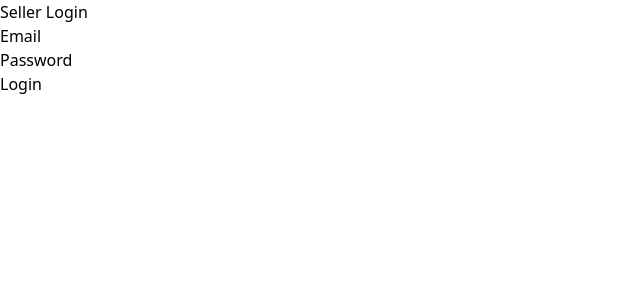
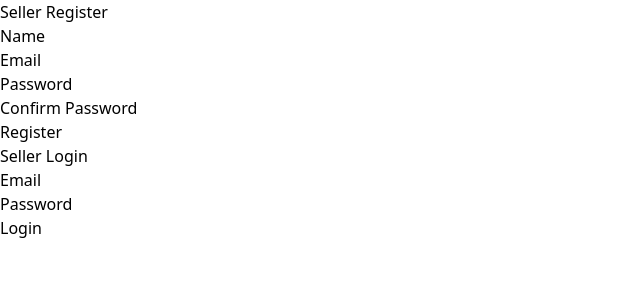
Before and after one commit to chiragparihar7/ecommerce-react-app, a React (Vite) app: page / in a window 1280 px wide. Shown: the top 300 px of the page, without its empty margins (0-640 px from the left). Built offline with nearby package versions, Linux system fonts and the light colour scheme.

Commit message:
Refactor validation in Login and Register forms to improve error messages and add regex checks

```diff
--- a/src/App.jsx
+++ b/src/App.jsx
@@ -7,6 +7,7 @@ function App() {
 
   return (
     <>
+      <Register />
        <Login />
     </>
   )
--- a/src/containers/seller/auth/Login.jsx
+++ b/src/containers/seller/auth/Login.jsx
@@ -10,12 +10,17 @@ const Login = () => {
     },
     validationSchema: Yup.object({
       email: Yup.string()
-        .email("Invalid email address")
+        .email("Invalid email format")
         .required("Email is required"),
-      passord: Yup.string()
-        .min(6, "Password must be at least 6 characters")
+
+      password: Yup.string()
+        .matches(
+          /^(?=.*[A-Z])(?=.*\d)(?=.*[@$!%*?&])[A-Za-z\d@$!%*?&]{6,}$/,
+          "Invalid password format"
+        )
         .required("Password is required"),
     }),
+
     onSubmit: async (values) => {
       console.log("Login with values:", values);
 
@@ -89,7 +94,9 @@ const Login = () => {
               }`}
             />
             {formik.touched.password && formik.errors.password && (
-                <p className="text-red-500 text-sm mt-1">{formik.errors.password}</p>
+              <p className="text-red-500 text-sm mt-1">
+                {formik.errors.password}
+              </p>
             )}
           </div>
           {/* Submit Button */}
--- a/src/containers/seller/auth/Register.jsx
+++ b/src/containers/seller/auth/Register.jsx
@@ -11,17 +11,26 @@ function Register() {
       confirmPassword: "",
     },
     validationSchema: Yup.object({
-      name: Yup.string().required("nameis required"),
+      name: Yup.string()
+        .matches(/^[A-Za-z\s]+$/, "Name can only contain letters and spaces")
+        .required("Name is required"),
+
       email: Yup.string()
-        .email("Invalid email address")
-        .required("Email is rquired"),
+        .email("Invalid email format")
+        .required("Email is required"),
+
       password: Yup.string()
-        .min(6, "password must be at least 6 characters")
+        .matches(
+          /^(?=.*[A-Z])(?=.*\d)(?=.*[@$!%*?&])[A-Za-z\d@$!%*?&]{6,}$/,
+          "Password must have at least 6 characters, one uppercase letter, one number, and one special character"
+        )
         .required("Password is required"),
+
       confirmPassword: Yup.string()
         .oneOf([Yup.ref("password"), null], "Passwords must match")
-        .required("Confim Password your passord"),
+        .required("Please confirm your password"),
     }),
+
     onSubmit: (values) => {
       console.log("From Submitted", values);
       alert("Form Submitted Successfully!");
```
